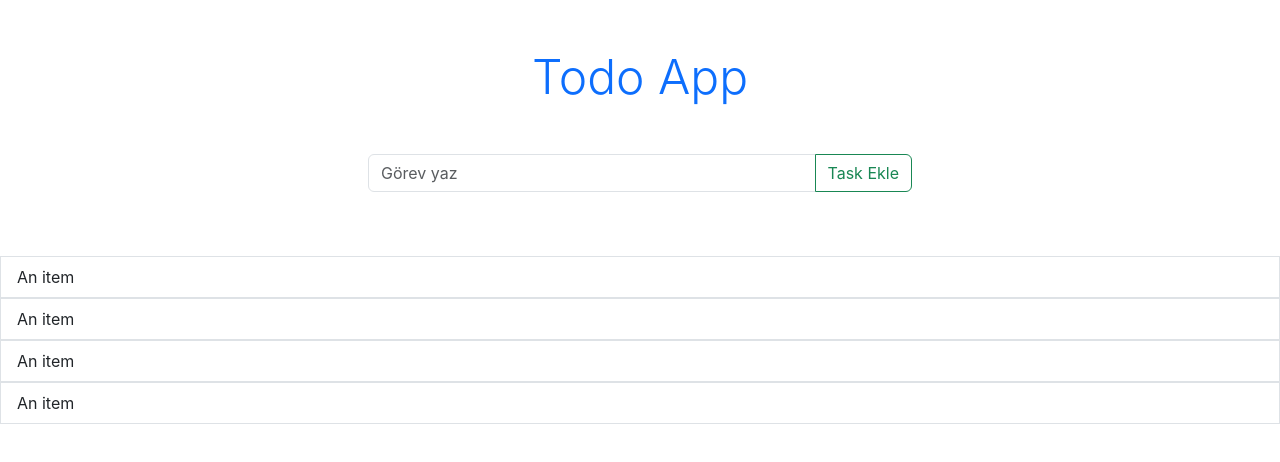
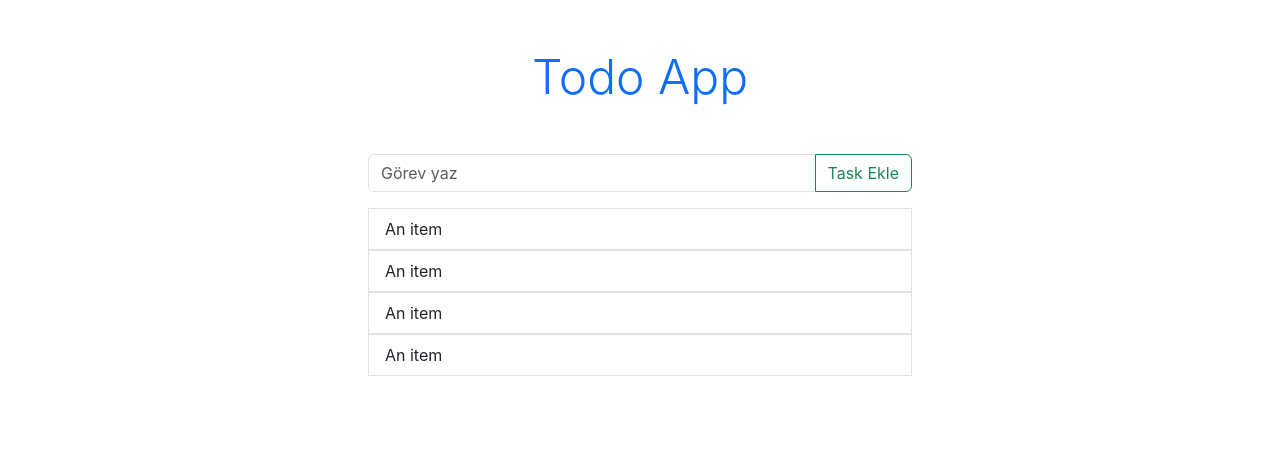
Before and after one commit to muslumhanerol/ToDo_App_With_ContextAPI, a React (Create React App) app in the folder todo_app_contextapi/: page / in a window 1280 px wide. Shown: the top 462 px of the page. Built offline with nearby package versions, Linux system fonts and the light colour scheme.

Commit message:
container_css

```diff
--- a/todo_app_contextapi/src/Components/TodoAddForm.js
+++ b/todo_app_contextapi/src/Components/TodoAddForm.js
@@ -16,7 +16,7 @@ const TodoAddForm = () => {
     }
     return (
 
-        <div className='container w-50 p-5'>
+        <div className='container-fluid g-0'>
             <h1 className='display-5 text-center mb-5 text-primary'>Todo App</h1>
             {/* form butonuna tıklandığında handleSubmit fonks. çalıştır. */}
             <form onSubmit={handleSubmit}>
--- a/todo_app_contextapi/src/Components/TodoWrapper.js
+++ b/todo_app_contextapi/src/Components/TodoWrapper.js
@@ -53,8 +53,10 @@ const TodoWrapper = ({ tasks }) => {
         //Merkezi bir yere koyduk diğer bütün companentler lazım oldukça çağırıp kullanabilecek.
         //Diğer comp. lerden import etmemiz gerek. TodoAddForm.js 2. ve 6.satır.
         <TodoContext.Provider value={{ taskList, setTaskList, addTask, toggleComplete, deleteTask, toggleEditing, updateTask }} >
-            <TodoAddForm />
-            <TodoContainer />
+            <div className='container w-50 p-5'>
+                <TodoAddForm />
+                <TodoContainer />
+            </div>
         </TodoContext.Provider>
     )
 }
```
